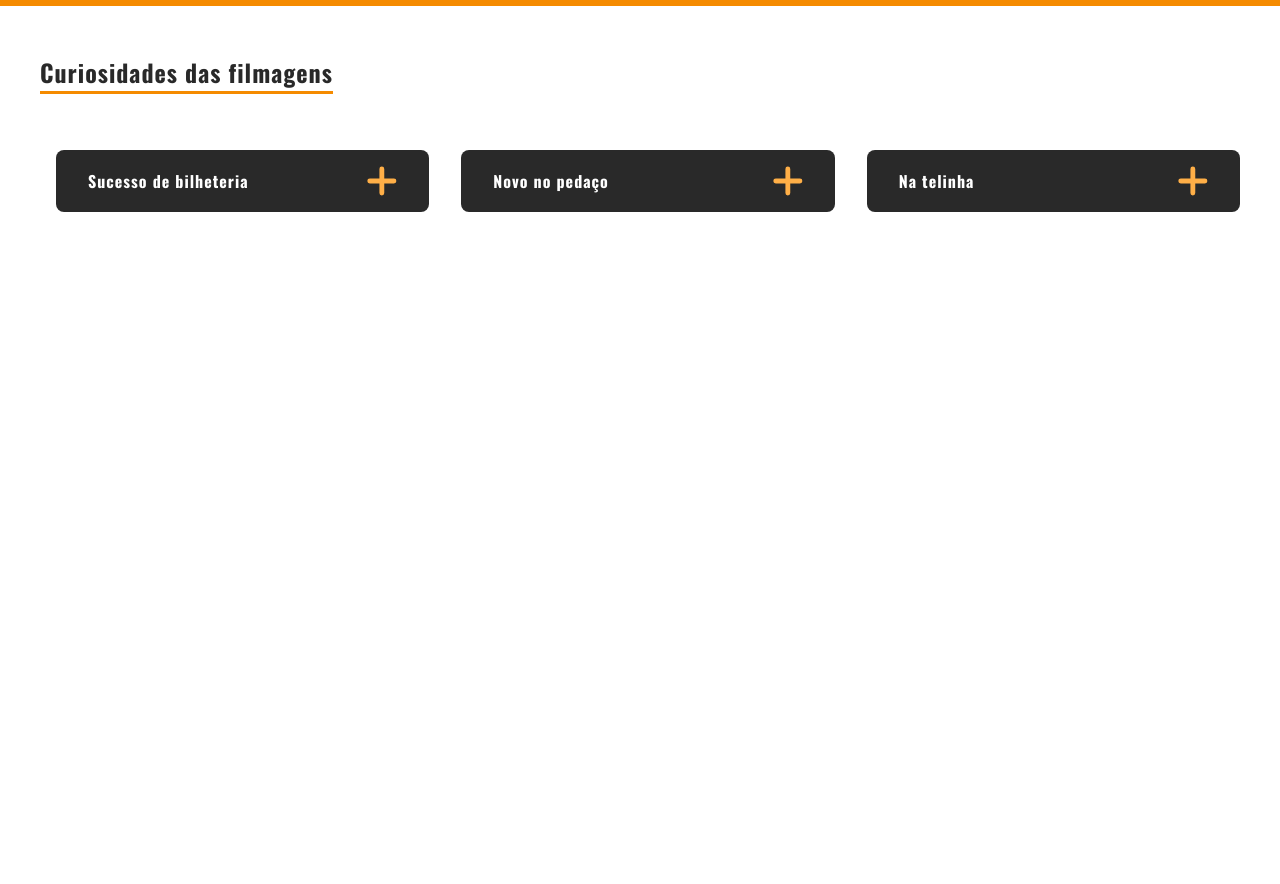
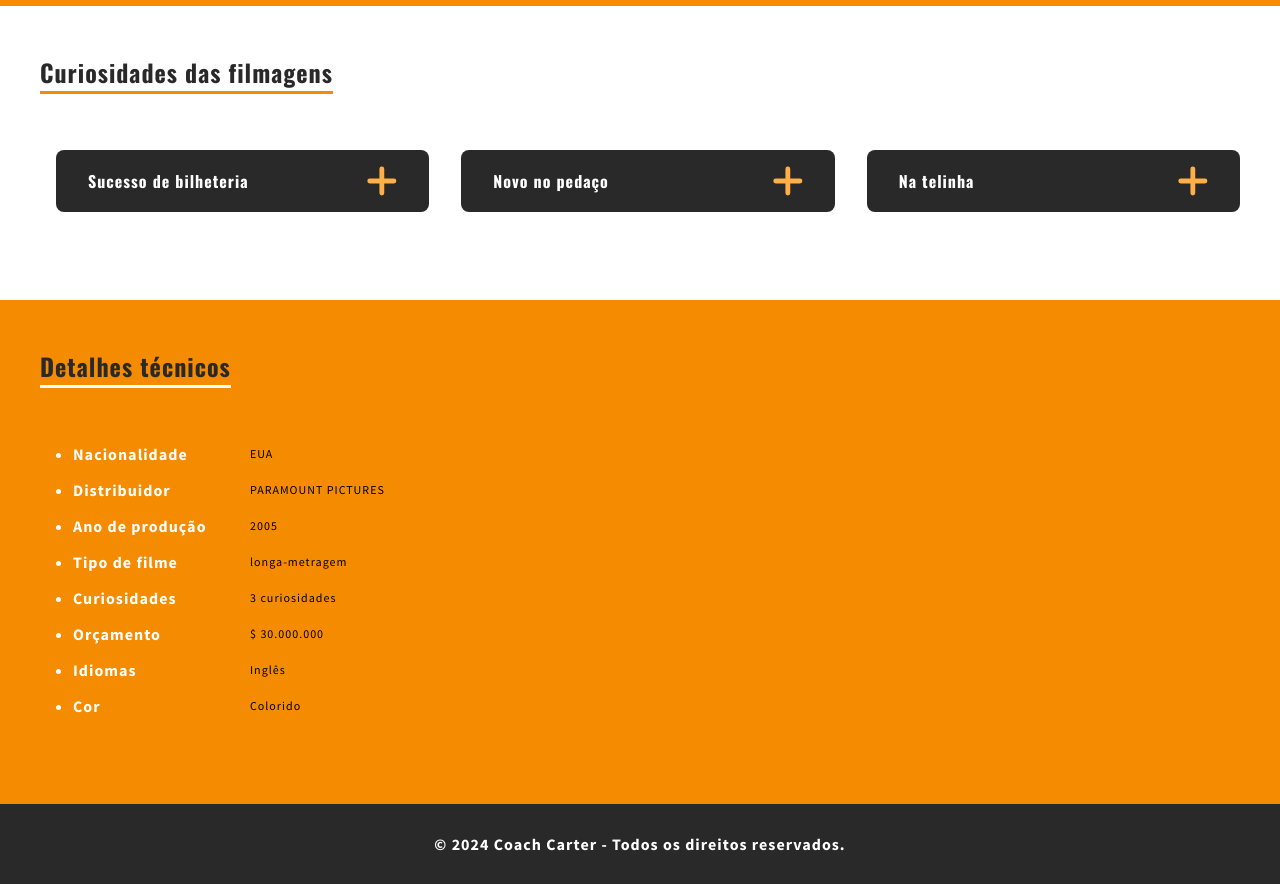
Before and after one commit to GTM35/lp-coach_carter, a website: page index.html in a window 1280 px wide. Shown: the part 1803-2687 px from the top of the page. Before the commit the page ends 2103 px from the top, so only its background shows below. Drawn offline with nearby package versions, Linux system fonts and the light colour scheme.

Commit message:
finalizando footer

```diff
--- a/index.html
+++ b/index.html
@@ -31,7 +31,7 @@
             <a href="#curiosities">Curiosidades</a>
           </li>
           <li class="header__menu__item">
-            <a href="#">Detalhes técnicos</a>
+            <a href="#rodape">Detalhes técnicos</a>
           </li>
         </ul>
       </nav>
@@ -272,7 +272,69 @@
           </div>
         </div>
       </section>
+
+      <section id="technical-details">
+        <div class="title-section">
+          <h2 class="title-section__text">Detalhes técnicos</h2>
+          <div class="title-section__line"></div>
+        </div>
+
+        <ul class="technical-list">
+          <li class="technical-list__item">
+            <div class="technical-list__item__container">
+              <p class="technical-list__item__text1">Nacionalidade</p>
+              <p class="technical-list__item__text2">EUA</p>
+            </div>
+          </li>
+          <li class="technical-list__item">
+            <div class="technical-list__item__container">
+              <p class="technical-list__item__text1">Distribuidor</p>
+              <p class="technical-list__item__text2">PARAMOUNT PICTURES</p>
+            </div>
+          </li>
+          <li class="technical-list__item">
+            <div class="technical-list__item__container">
+              <p class="technical-list__item__text1">Ano de produção</p>
+              <p class="technical-list__item__text2">2005</p>
+            </div>
+          </li>
+          <li class="technical-list__item">
+            <div class="technical-list__item__container">
+              <p class="technical-list__item__text1">Tipo de filme</p>
+              <p class="technical-list__item__text2">longa-metragem</p>
+            </div>
+          </li>
+          <li class="technical-list__item">
+            <div class="technical-list__item__container">
+              <p class="technical-list__item__text1">Curiosidades</p>
+              <p class="technical-list__item__text2">3 curiosidades</p>
+            </div>
+          </li>
+          <li class="technical-list__item">
+            <div class="technical-list__item__container">
+              <p class="technical-list__item__text1">Orçamento</p>
+              <p class="technical-list__item__text2">$ 30.000.000</p>
+            </div>
+          </li>
+          <li class="technical-list__item">
+            <div class="technical-list__item__container">
+              <p class="technical-list__item__text1">Idiomas</p>
+              <p class="technical-list__item__text2">Inglês</p>
+            </div>
+          </li>
+          <li class="technical-list__item">
+            <div class="technical-list__item__container">
+              <p class="technical-list__item__text1">Cor</p>
+              <p class="technical-list__item__text2">Colorido</p>
+            </div>
+          </li>
+        </ul>
+      </section>
     </main>
+
+    <footer id="rodape">
+      <p>© 2024 Coach Carter - Todos os direitos reservados.</p>
+    </footer>
 
     <script src="./source/scripts/main.js"></script>
   </body>
--- a/source/styles/curiosities.less
+++ b/source/styles/curiosities.less
@@ -90,6 +90,7 @@
 @media screen and (@breakpointmobile) {
   #curiosities {
     padding: @spacing8;
+    padding-bottom: 24px;
   }
 
   .curiosities-container {
@@ -100,6 +101,7 @@
 
   .curiosity {
     width: 100%;
+    margin-top: @spacing16;
   }
 }
 
--- /dev/null
+++ b/source/styles/footer.less
@@ -0,0 +1,22 @@
+#rodape {
+  display: flex;
+  align-items: center;
+  justify-content: center;
+  padding: 16px 0;
+  background-color: @colorDark;
+  height: 80px;
+
+  p {
+    color: @colorLight;
+    .body-bold-normal();
+  }
+}
+
+@media screen and (@breakpointmobile) {
+  #rodape {
+    padding: 0 @spacing8;
+    p {
+      font-size: 0.7rem;
+    }
+  }
+}
--- a/source/styles/main.less
+++ b/source/styles/main.less
@@ -4,6 +4,8 @@
 @import "about";
 @import "reviews";
 @import "curiosities";
+@import "technical";
+@import "footer";
 
 @font-face {
   font-family: sourcePro;
--- /dev/null
+++ b/source/styles/technical.less
@@ -0,0 +1,63 @@
+#technical-details {
+  padding: @spacing48 @spacing40 @spacing88;
+  background-color: @colorPrimary;
+}
+
+#technical-details .title-section {
+  &__line {
+    background-color: @colorLight;
+  }
+}
+
+.technical-list {
+  width: 100%;
+  max-width: 345px;
+  color: @colorLight;
+  padding-left: 33px;
+  display: flex;
+  flex-direction: column;
+  gap: @spacing16;
+  margin-top: @spacing40;
+
+  &__item {
+    &__container {
+      display: flex;
+      justify-content: space-between;
+      align-items: center;
+    }
+    &__text1 {
+      .body-bold-normal();
+    }
+    &__text2 {
+      .body-regular-small();
+      color: #000;
+      text-align: left;
+      width: 135px;
+    }
+  }
+}
+
+@media screen and (@breakpointmobile) {
+  #technical-details {
+    padding: @spacing8;
+  }
+
+  .technical-list {
+    padding-left: 25px;
+    margin: 24px 0;
+  }
+
+  .title-section {
+    margin-top: 24px;
+  }
+}
+
+@media screen and (@breakpointtablet) and (@breakpointlaptop) {
+  #technical-details {
+    padding: @spacing16 @spacing16 @spacing40;
+  }
+
+  .technical-list {
+    margin: 16px 0;
+  }
+}
```
Also changed, not shown: source/styles/main.css.
